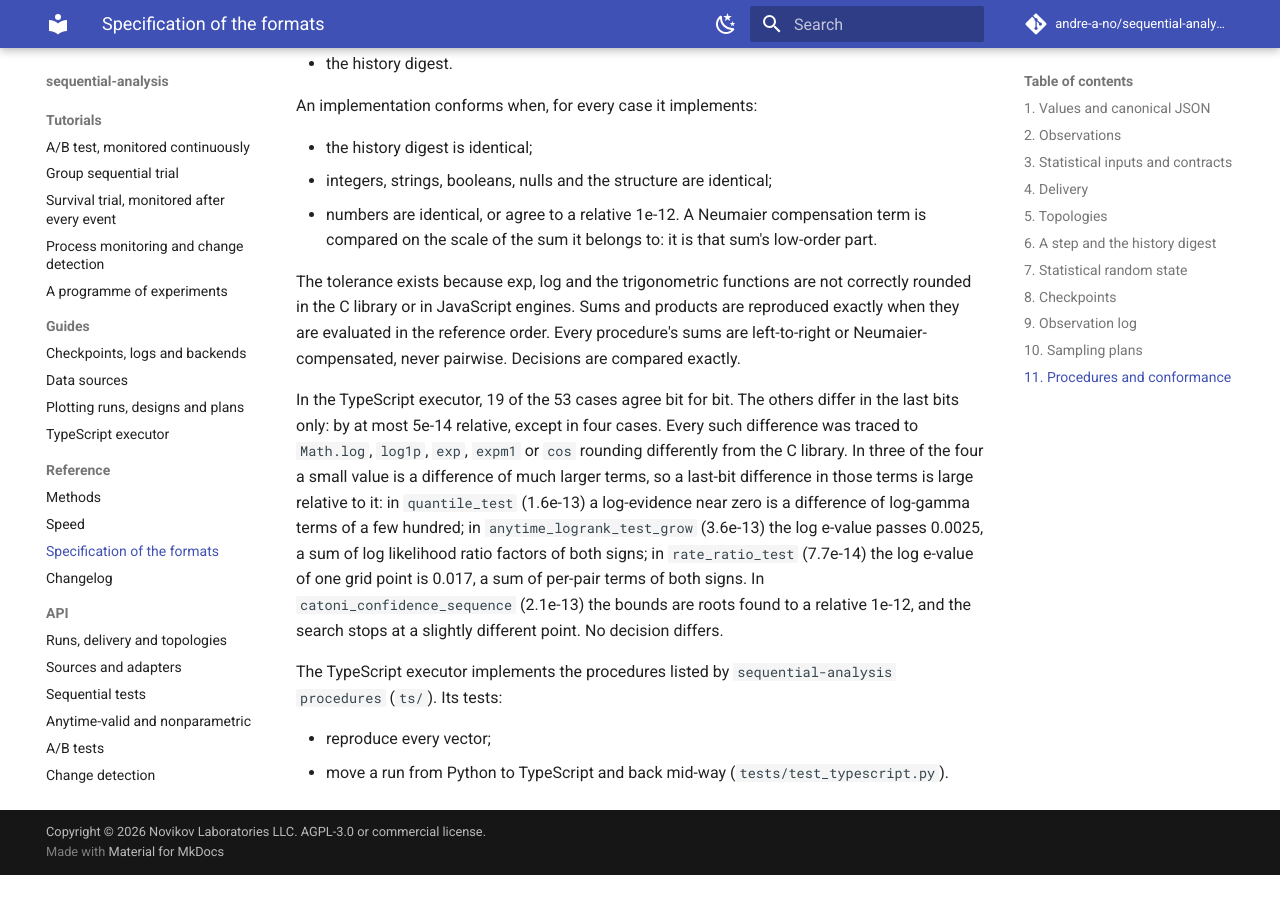
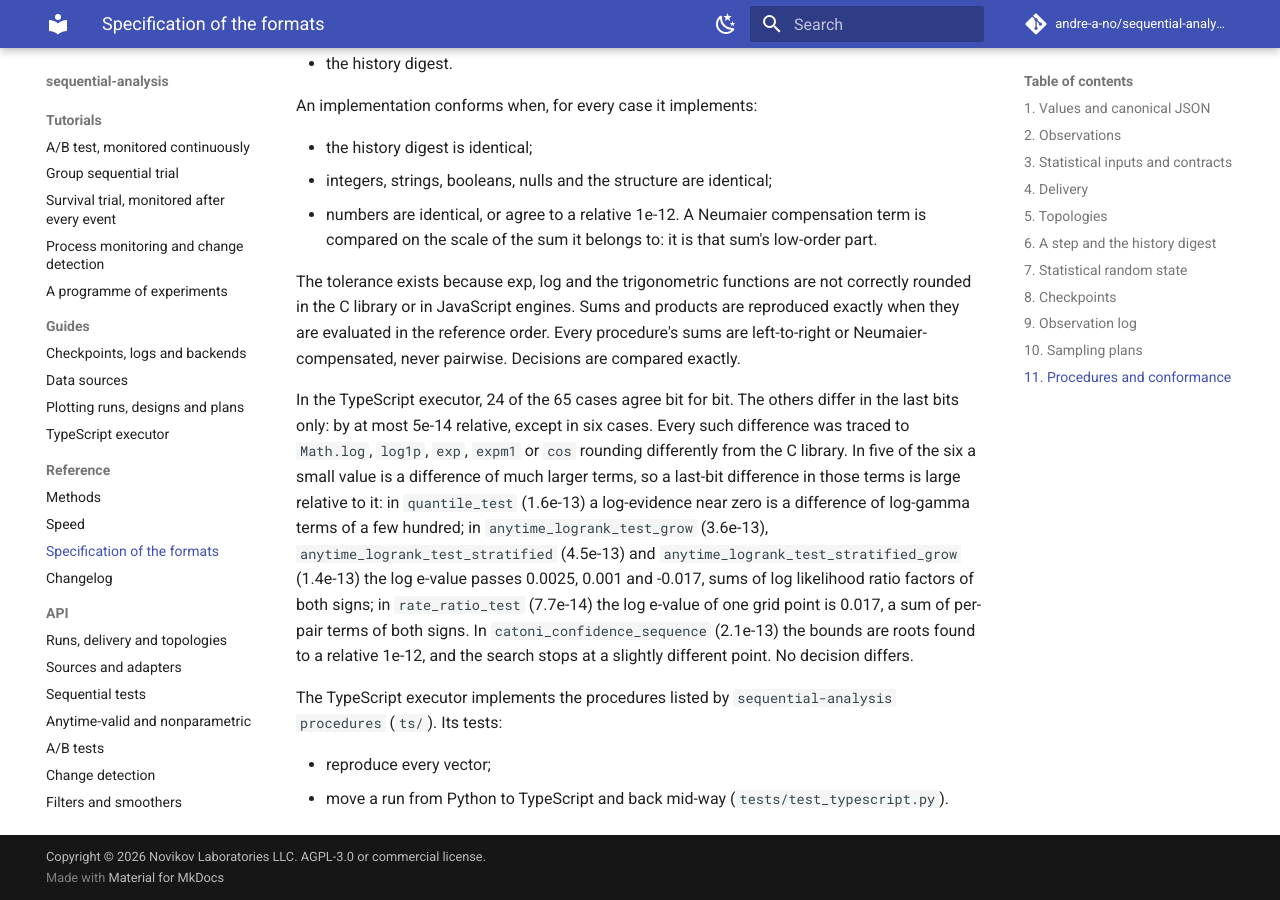
Before and after one commit to andre-a-no/seqinfer, an MkDocs documentation site: the page built from docs/spec.md, in a window 1280 px wide and 900 px high, scrolled down 8296 px. Built offline with MkDocs 1.6.1 and Material for MkDocs 9.7.7, drawn with Linux system fonts in a browser that asks for light colours; comment, search, counter and statistics services are not loaded; before the commit the page ends 9171 px from its top, so only the background shows below that.

Commit message:
Agreement of the TypeScript executor, restated for 65 vectors (24 bit for bit, the rest to 4.5e-13)
Co-Authored-By: Claude Opus 5.5 <noreply@anthropic.com>
Claude-Session: https://claude.ai/code/session_01CCcBwAFxJdR3qT5RWfTApD

```diff
--- a/SPEC.md
+++ b/SPEC.md
@@ -360,17 +360,19 @@ Sums and products are reproduced exactly when they are evaluated in the
 reference order. Every procedure's sums are left-to-right or
 Neumaier-compensated, never pairwise. Decisions are compared exactly.
 
-In the TypeScript executor, 19 of the 53 cases agree bit for bit. The
+In the TypeScript executor, 24 of the 65 cases agree bit for bit. The
 others differ in the last bits only: by at most 5e-14 relative, except
-in four cases. Every such difference was traced to `Math.log`, `log1p`,
+in six cases. Every such difference was traced to `Math.log`, `log1p`,
 `exp`, `expm1` or `cos` rounding differently from the C library. In
-three of the four a small value is a difference of much larger terms,
+five of the six a small value is a difference of much larger terms,
 so a last-bit difference in those terms is large relative to it: in
 `quantile_test` (1.6e-13) a log-evidence near zero is a difference of
 log-gamma terms of a few hundred; in `anytime_logrank_test_grow`
-(3.6e-13) the log e-value passes 0.0025, a sum of log likelihood ratio
-factors of both signs; in `rate_ratio_test` (7.7e-14) the log e-value
-of one grid point is 0.017, a sum of per-pair terms of both signs. In
+(3.6e-13), `anytime_logrank_test_stratified` (4.5e-13) and
+`anytime_logrank_test_stratified_grow` (1.4e-13) the log e-value passes
+0.0025, 0.001 and -0.017, sums of log likelihood ratio factors of both
+signs; in `rate_ratio_test` (7.7e-14) the log e-value of one grid point
+is 0.017, a sum of per-pair terms of both signs. In
 `catoni_confidence_sequence` (2.1e-13) the bounds are roots found to a
 relative 1e-12, and the search stops at a slightly different point. No
 decision differs.
```
Also changed, not shown: paper/joss/paper.md (+2 -2 lines), ts/README.md (+4 -4 lines).
